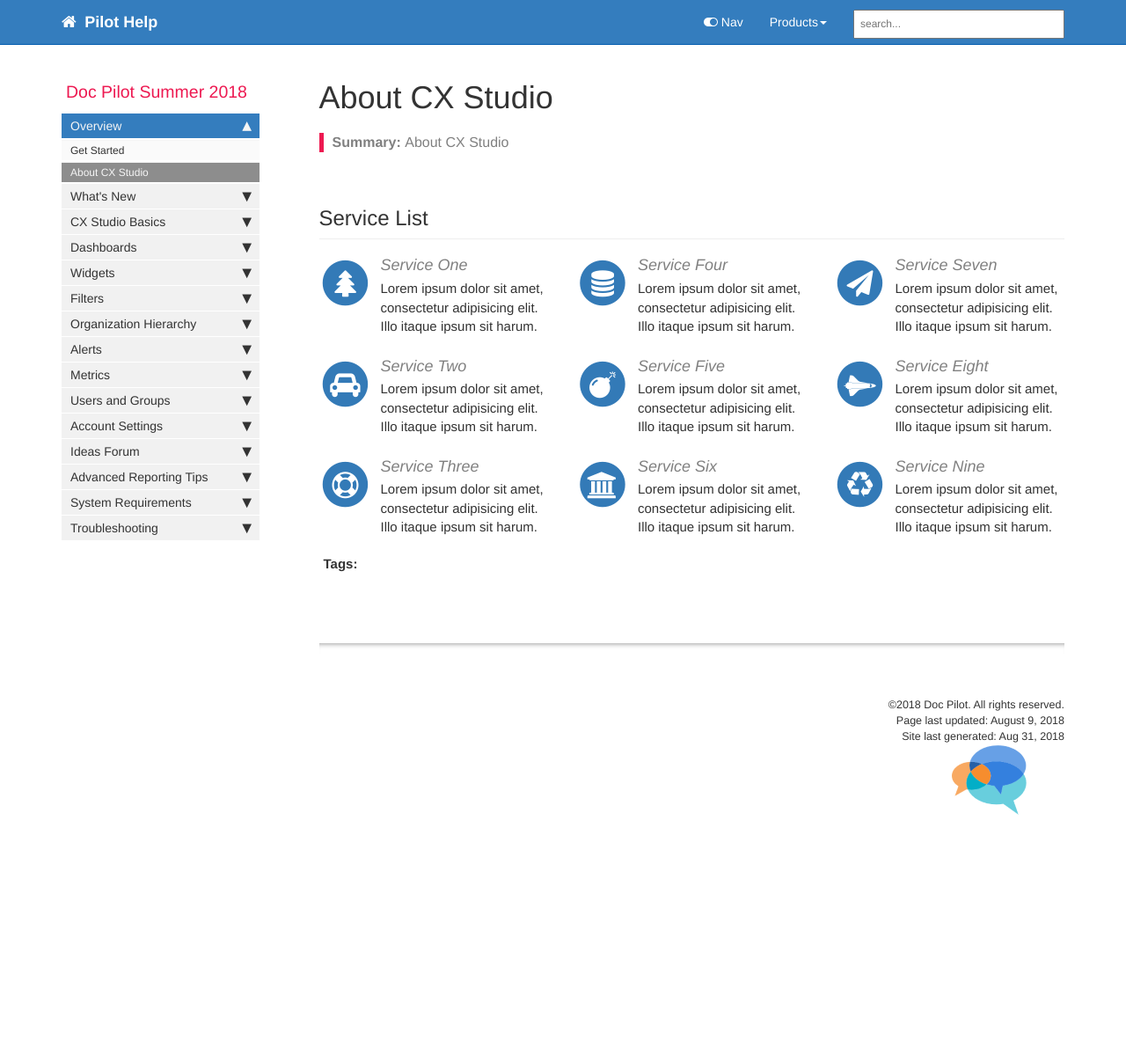
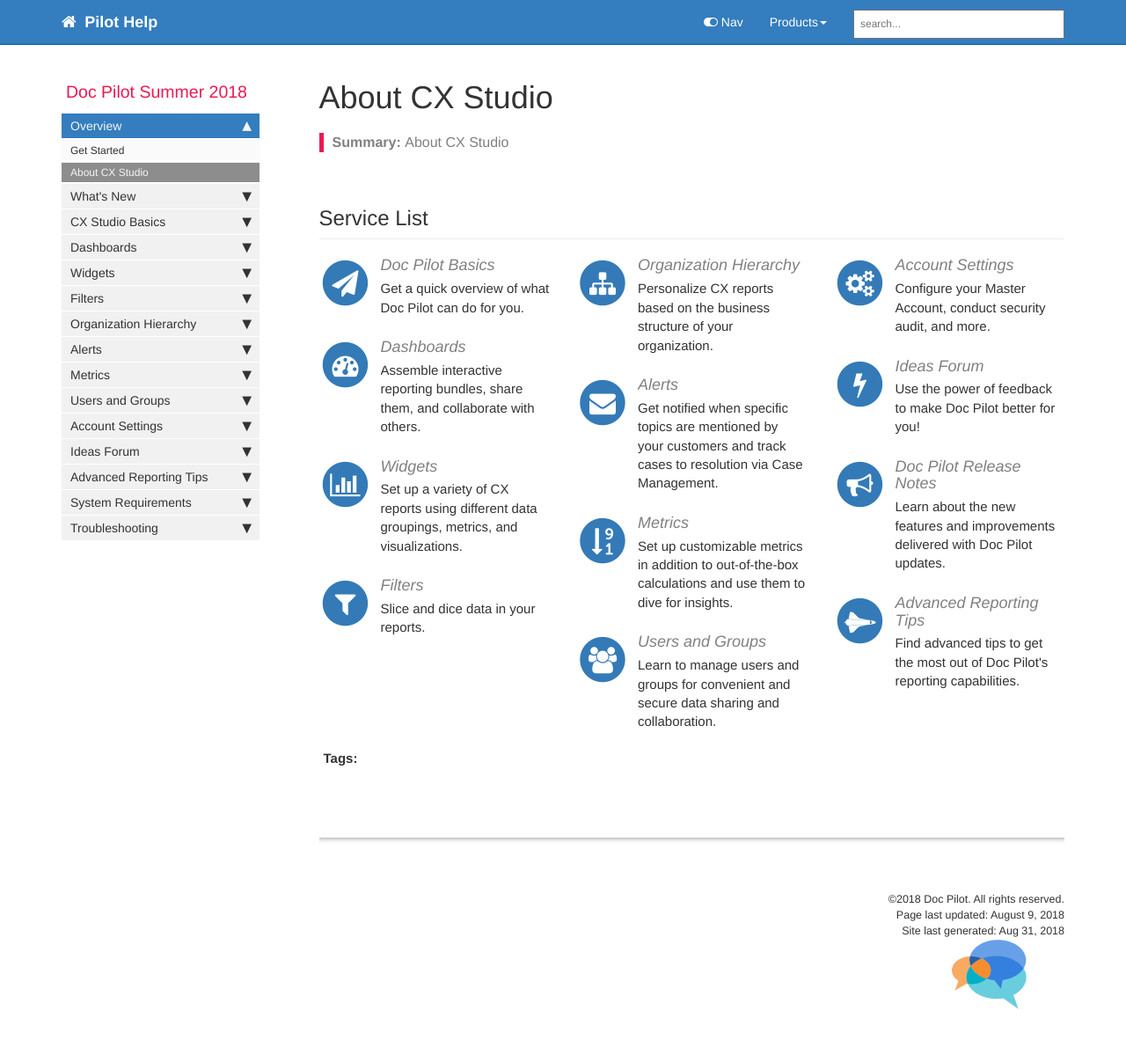
Before and after one commit to billyua/doc-pilot, a Jekyll site: the page built from pages/cxs/about-cx-studio.md, in a window 1280 px wide. Shown: the whole page at 88% size. Built offline with Jekyll 4.4.1, drawn with Linux system fonts in a browser that asks for light colours; nearby versions of some CDN libraries; comment, search, counter and statistics services are not loaded; before the commit the page ends 986 px from its top, so only the background shows below that.

Commit message:
updated About CX Studio

```diff
--- a/pages/cxs/about-cx-studio.md
+++ b/pages/cxs/about-cx-studio.md
@@ -17,36 +18,48 @@ permalink: about-cx-studio.html
             <div class="pull-left">
                 <span class="fa-stack fa-2x">
                       <i class="fa fa-circle fa-stack-2x text-primary"></i>
-                      <i class="fa fa-tree fa-stack-1x fa-inverse"></i>
+                      <i class="fa fa-paper-plane fa-stack-1x fa-inverse"></i>
                 </span>
             </div>
             <div class="media-body">
-                <h4 class="media-heading">Service One</h4>
-                <p>Lorem ipsum dolor sit amet, consectetur adipisicing elit. Illo itaque ipsum sit harum.</p>
+                <h4 class="media-heading">Doc Pilot Basics</h4>
+                <p>Get a quick overview of what Doc Pilot can do for you.</p>
             </div>
         </div>
         <div class="media">
             <div class="pull-left">
                 <span class="fa-stack fa-2x">
                       <i class="fa fa-circle fa-stack-2x text-primary"></i>
-                      <i class="fa fa-car fa-stack-1x fa-inverse"></i>
+                      <i class="fa fa-tachometer fa-stack-1x fa-inverse"></i>
                 </span>
             </div>
             <div class="media-body">
-                <h4 class="media-heading">Service Two</h4>
-                <p>Lorem ipsum dolor sit amet, consectetur adipisicing elit. Illo itaque ipsum sit harum.</p>
+                <h4 class="media-heading">Dashboards</h4>
+                <p>Assemble interactive reporting bundles, share them, and collaborate with others.</p>
             </div>
         </div>
         <div class="media">
             <div class="pull-left">
                 <span class="fa-stack fa-2x">
                       <i class="fa fa-circle fa-stack-2x text-primary"></i>
-                      <i class="fa fa-support fa-stack-1x fa-inverse"></i>
+                      <i class="fa fa-bar-chart fa-stack-1x fa-inverse"></i>
                 </span>
             </div>
             <div class="media-body">
-                <h4 class="media-heading">Service Three</h4>
-                <p>Lorem ipsum dolor sit amet, consectetur adipisicing elit. Illo itaque ipsum sit harum.</p>
+                <h4 class="media-heading">Widgets</h4>
+                <p>Set up a variety of CX reports using different data groupings, metrics, and visualizations.</p>
+            </div>
+        </div>
+		        <div class="media">
+            <div class="pull-left">
+                <span class="fa-stack fa-2x">
+                      <i class="fa fa-circle fa-stack-2x text-primary"></i>
+                      <i class="fa fa-filter fa-stack-1x fa-inverse"></i>
+                </span>
+            </div>
+            <div class="media-body">
+                <h4 class="media-heading">Filters</h4>
+                <p>Slice and dice data in your reports.</p>
             </div>
         </div>
     </div>
@@ -55,36 +68,48 @@ permalink: about-cx-studio.html
             <div class="pull-left">
                 <span class="fa-stack fa-2x">
                       <i class="fa fa-circle fa-stack-2x text-primary"></i>
-                      <i class="fa fa-database fa-stack-1x fa-inverse"></i>
+                      <i class="fa fa-sitemap fa-stack-1x fa-inverse"></i>
                 </span>
             </div>
             <div class="media-body">
-                <h4 class="media-heading">Service Four</h4>
-                <p>Lorem ipsum dolor sit amet, consectetur adipisicing elit. Illo itaque ipsum sit harum.</p>
+                <h4 class="media-heading">Organization Hierarchy</h4>
+                <p>Personalize CX reports based on the business structure of your organization.</p>
             </div>
         </div>
         <div class="media">
             <div class="pull-left">
                 <span class="fa-stack fa-2x">
                       <i class="fa fa-circle fa-stack-2x text-primary"></i>
-                      <i class="fa fa-bomb fa-stack-1x fa-inverse"></i>
+                      <i class="fa fa-envelope fa-stack-1x fa-inverse"></i>
                 </span>
             </div>
             <div class="media-body">
-                <h4 class="media-heading">Service Five</h4>
-                <p>Lorem ipsum dolor sit amet, consectetur adipisicing elit. Illo itaque ipsum sit harum.</p>
+                <h4 class="media-heading">Alerts</h4>
+                <p>Get notified when specific topics are mentioned by your customers and track cases to resolution via Case Management.</p>
             </div>
         </div>
         <div class="media">
             <div class="pull-left">
                 <span class="fa-stack fa-2x">
                       <i class="fa fa-circle fa-stack-2x text-primary"></i>
-                      <i class="fa fa-bank fa-stack-1x fa-inverse"></i>
+                      <i class="fa fa-sort-numeric-desc fa-stack-1x fa-inverse"></i>
                 </span>
             </div>
             <div class="media-body">
-                <h4 class="media-heading">Service Six</h4>
-                <p>Lorem ipsum dolor sit amet, consectetur adipisicing elit. Illo itaque ipsum sit harum.</p>
+                <h4 class="media-heading">Metrics</h4>
+                <p>Set up customizable metrics in addition to out-of-the-box calculations and use them to dive for insights.</p>
+            </div>
+        </div>
+		        <div class="media">
+            <div class="pull-left">
+                <span class="fa-stack fa-2x">
+                      <i class="fa fa-circle fa-stack-2x text-primary"></i>
+                      <i class="fa fa-users fa-stack-1x fa-inverse"></i>
+                </span>
+            </div>
+            <div class="media-body">
+                <h4 class="media-heading">Users and Groups</h4>
+                <p>Learn to manage users and groups for convenient and secure data sharing and collaboration.</p>
             </div>
         </div>
     </div>
@@ -93,15 +118,39 @@ permalink: about-cx-studio.html
             <div class="pull-left">
                 <span class="fa-stack fa-2x">
                       <i class="fa fa-circle fa-stack-2x text-primary"></i>
-                      <i class="fa fa-paper-plane fa-stack-1x fa-inverse"></i>
+                      <i class="fa fa-cogs fa-stack-1x fa-inverse"></i>
                 </span>
             </div>
             <div class="media-body">
-                <h4 class="media-heading">Service Seven</h4>
-                <p>Lorem ipsum dolor sit amet, consectetur adipisicing elit. Illo itaque ipsum sit harum.</p>
+                <h4 class="media-heading">Account Settings</h4>
+                <p>Configure your Master Account, conduct security audit, and more.</p>
             </div>
         </div>
         <div class="media">
+            <div class="pull-left">
+                <span class="fa-stack fa-2x">
+                      <i class="fa fa-circle fa-stack-2x text-primary"></i>
+                      <i class="fa fa-bolt fa-stack-1x fa-inverse"></i>
+                </span>
+            </div>
+            <div class="media-body">
+                <h4 class="media-heading">Ideas Forum</h4>
+                <p>Use the power of feedback to make Doc Pilot better for you!</p>
+            </div>
+        </div>
+        <div class="media">
+            <div class="pull-left">
+                <span class="fa-stack fa-2x">
+                      <i class="fa fa-circle fa-stack-2x text-primary"></i>
+                      <i class="fa fa-bullhorn fa-stack-1x fa-inverse"></i>
+                </span>
+            </div>
+            <div class="media-body">
+                <h4 class="media-heading">Doc Pilot Release Notes</h4>
+                <p>Learn about the new features and improvements delivered with Doc Pilot updates.</p>
+            </div>
+        </div>
+		        <div class="media">
             <div class="pull-left">
                 <span class="fa-stack fa-2x">
                       <i class="fa fa-circle fa-stack-2x text-primary"></i>
@@ -109,20 +158,8 @@ permalink: about-cx-studio.html
                 </span>
             </div>
             <div class="media-body">
-                <h4 class="media-heading">Service Eight</h4>
-                <p>Lorem ipsum dolor sit amet, consectetur adipisicing elit. Illo itaque ipsum sit harum.</p>
-            </div>
-        </div>
-        <div class="media">
-            <div class="pull-left">
-                <span class="fa-stack fa-2x">
-                      <i class="fa fa-circle fa-stack-2x text-primary"></i>
-                      <i class="fa fa-recycle fa-stack-1x fa-inverse"></i>
-                </span>
-            </div>
-            <div class="media-body">
-                <h4 class="media-heading">Service Nine</h4>
-                <p>Lorem ipsum dolor sit amet, consectetur adipisicing elit. Illo itaque ipsum sit harum.</p>
+                <h4 class="media-heading">Advanced Reporting Tips</h4>
+                <p>Find advanced tips to get the most out of Doc Pilot's reporting capabilities.</p>
             </div>
         </div>
     </div>
```
Also changed, not shown: other parts of pages/cxs/about-cx-studio.md (+1 -0 lines).
